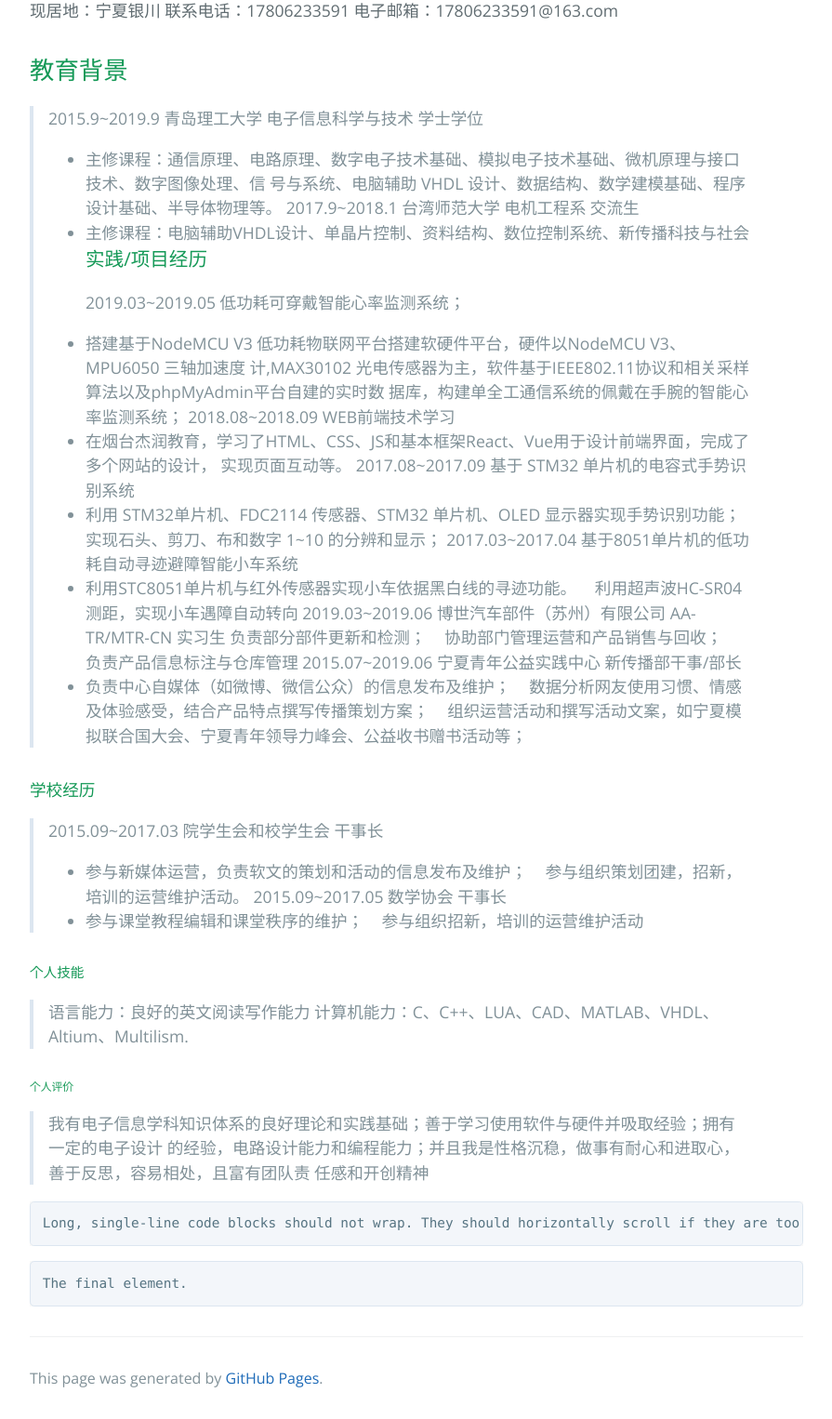
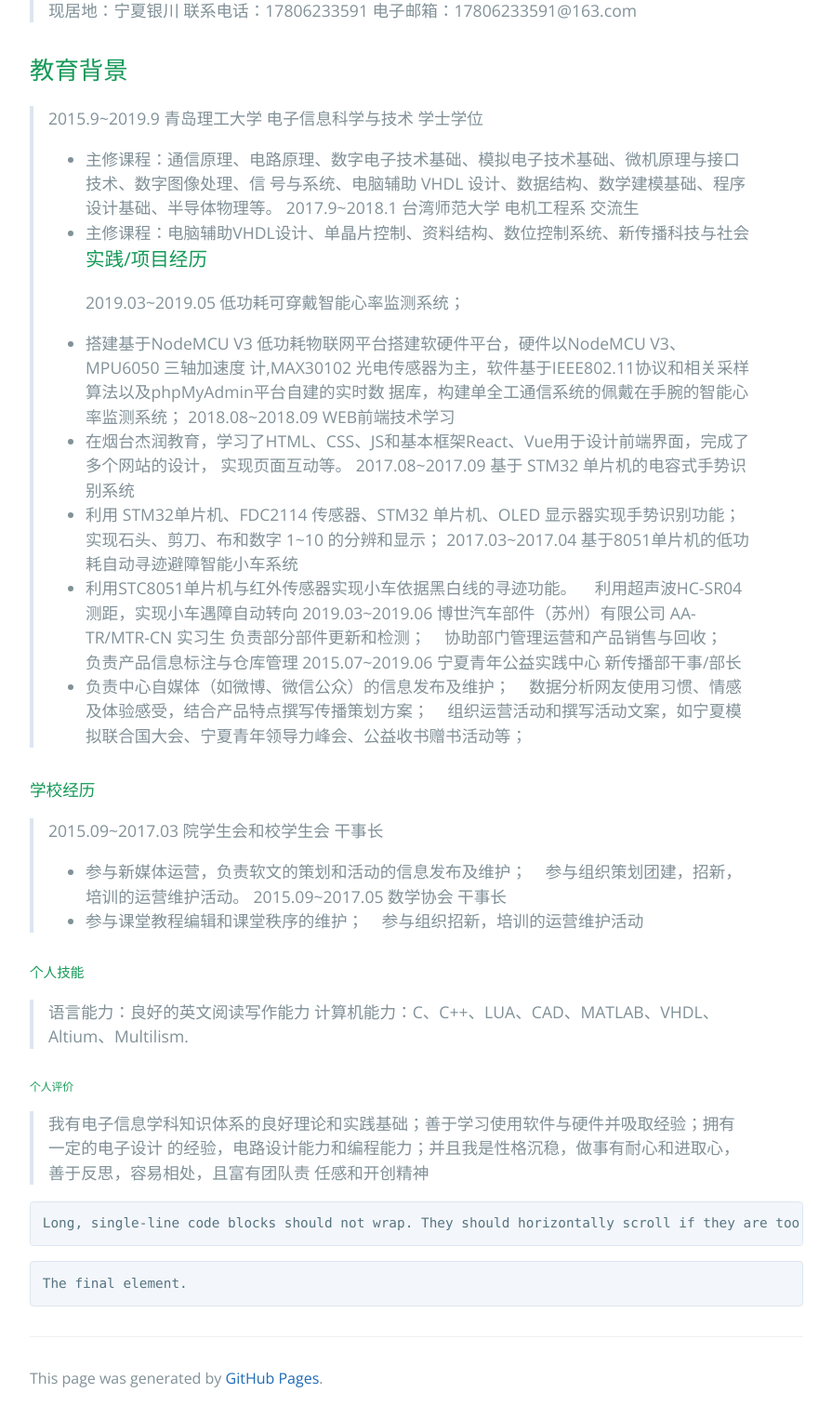
Before and after one commit to calvinee/calvinee.github.io, a Jekyll site: the page built from index.md, in a window 1280 px wide. Shown: the part 1904-3430 px from the top of the page at 93% size, without its empty margins (192-1087 px from the left). Built offline with Jekyll 4.4.1, drawn with Linux system fonts in a browser that asks for light colours; our own code applies the rules of GitHub Pages for plain Markdown files.

```diff
--- a/index.md
+++ b/index.md
@@ -25,9 +25,9 @@ There should be whitespace between paragraphs. We recommend including a README,
 
 ![Branching](https://guides.github.com/activities/hello-world/branching.png)
 
-现居地：宁夏银川
-联系电话：17806233591
-电子邮箱：17806233591@163.com
+> 现居地：宁夏银川
+> 联系电话：17806233591
+> 电子邮箱：17806233591@163.com
 
 ## 教育背景
 
```
